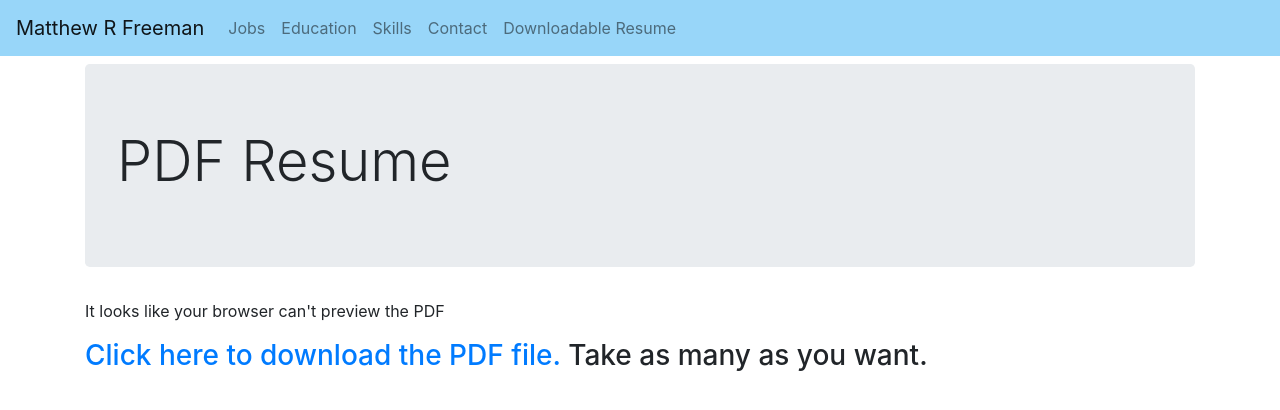
After one commit to multapaucis/resume_site, a Django app: page /download in a window 1280 px wide. The commit adds this page. Shown: the top 410 px of the page. Run offline with Django 3.2, Linux system fonts and the light colour scheme; data comes from the database, SQL or seed files in the repository; both versions use the stored data as it was after the commit; some libraries are stand-ins or nearby versions.

Commit message:
Add page to Download PDF Version of Resume

```diff
--- a/cv/admin.py
+++ b/cv/admin.py
@@ -1,8 +1,9 @@
 from django.contrib import admin
-from cv.models import Job, JobDescription, Education, Skill
+from cv.models import Job, JobDescription, Education, Skill, Resume
 
+# Register your models here.
 admin.site.register(Job)
 admin.site.register(JobDescription)
 admin.site.register(Education)
 admin.site.register(Skill)
-# Register your models here.
+admin.site.register(Resume)
--- a/cv/models.py
+++ b/cv/models.py
@@ -51,3 +51,12 @@ class Skill(models.Model):
 	def __str__(self):
 		'''Returns a string representing the Skill'''
 		return self.skill_name
+
+class Resume(models.Model):
+	"""PDF Version of the Resume"""
+	res_name = models.CharField(max_length=200)
+	file = models.FileField(upload_to='cv/docs/')
+
+	def __str__(self):
+		'''Returns a string representing the Resume'''
+		return self.res_name
--- a/cv/templates/cv/base.html
+++ b/cv/templates/cv/base.html
@@ -33,6 +33,9 @@
 				<li class="nav-item">
 					<a class="nav-link" href="{% url 'cv:contact' %}">Contact</a>
 				</li>
+				<li class="nav-item">
+					<a class="nav-link" href="{% url 'cv:download' %}">Downloadable Resume</a>
+				</li>
 			</ul>
 		</div>
 	</nav>
--- a/cv/templates/cv/index.html
+++ b/cv/templates/cv/index.html
@@ -8,6 +8,6 @@
 
 {% block content %}
 
-<h2>Experienced in the finance industry, and transitioning into becoming a Web Developer. Capable in both the Front-End and Back-End aspects of web development; with a portfolio of self-produced Web Applications. Looking to join a team where it possible to create great things while also continuing to learn.</h2>
+<h2>Experienced in the finance industry, and transitioning into becoming a Web Developer. Capable in both the Front-End and Back-End aspects of web development; with a portfolio of self-produced Web Applications. Looking to find an environment where it is possible to meaningfully contribute to projects while also continuing to grow as a Developer.</h2>
 
 {% endblock content %}
--- /dev/null
+++ b/cv/templates/cv/pdf.html
@@ -0,0 +1,16 @@
+{% extends "cv/base.html" %}
+
+{% block header %}
+	<div class="jumbotron mt-2">
+		<h1 class="display-4">PDF Resume</h1>
+	</div>
+{% endblock header %}
+
+{% block content %}
+<object data="{% url 'cv:downloadPDF' %}" type="application/pdf" width="100%" height="600">
+	<p>It looks like your browser can't preview the PDF</p>
+</object>
+<h3><a href="{% url 'cv:downloadPDF' %}">Click here to download the PDF file.</a> Take as many as you want.</h3>
+
+
+{% endblock content %}
--- a/cv/urls.py
+++ b/cv/urls.py
@@ -16,4 +16,8 @@ urlpatterns = [
     path('skills' , views.skills, name='skills'),
     #contact information
     path('contact' , views.contact, name='contact'),
+    #Provide a preview of the PDF Version of Resume and option toDownload
+    path('download' , views.download, name='download'),
+    #Provide a PDF Version of Resume for View and Download
+    path('downloadPDF' , views.downloadPDF, name='downloadPDF'),
 ]
--- a/cv/views.py
+++ b/cv/views.py
@@ -1,6 +1,7 @@
 from django.shortcuts import render
+from django.http import FileResponse, Http404
 
-from .models import Job, JobDescription, Education, Skill
+from .models import Job, JobDescription, Education, Skill, Resume
 
 # Create your views here.
 def index(request):
@@ -33,3 +34,15 @@ def skills(request):
 def contact(request):
 	'''The contact me page'''
 	return render(request, 'cv/contact.html')
+
+def download(request):
+	'''Show PDF version of Resume'''
+	pdfRes = Resume.objects.get(res_name="current")
+	context= {"pdfRes": pdfRes}
+	return render(request, 'cv/pdf.html', context)
+
+def downloadPDF(request):
+	'''Return PDF version of Resume'''
+	pdfRes = Resume.objects.get(res_name="current")
+	response = FileResponse(open(pdfRes.file.url, 'rb'))
+	return response
```
Also changed, not shown: cv/migrations/0002_resume.py (added), cv/migrations/0003_auto_20181004_1822.py (added), db.sqlite3, 1 other file.
